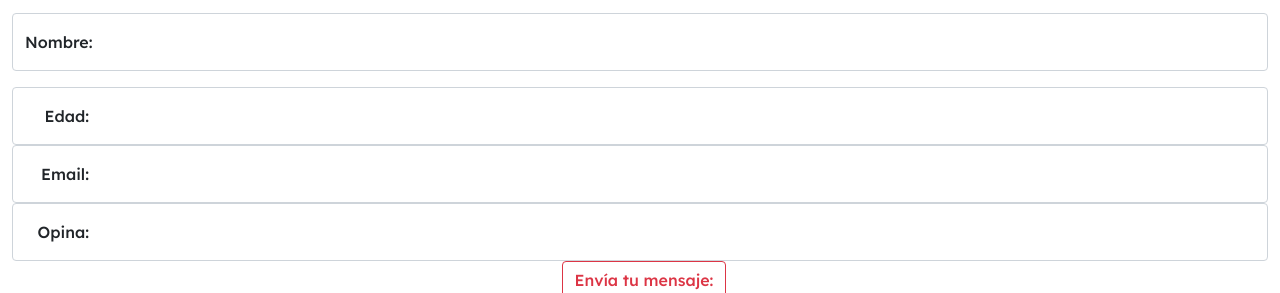
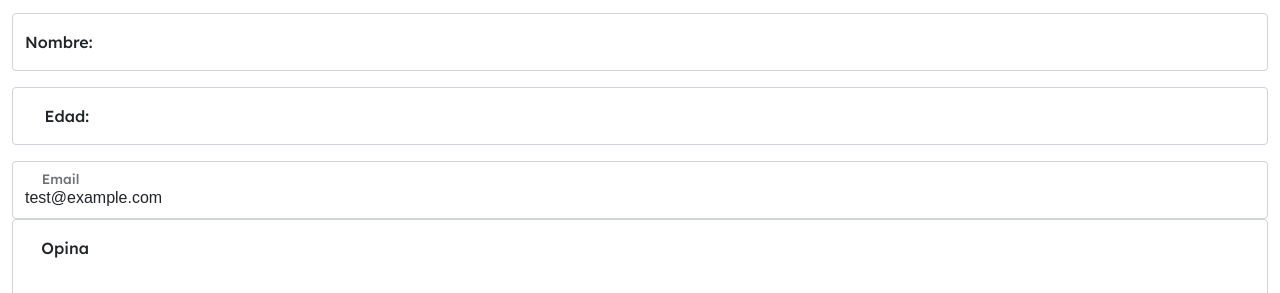
Before and after one commit to dggtn/GangotenaDaniela-DesarrolloWebCoderHouse, a plain HTML site: page pages/contacto.html in a window 1280 px wide. Shown: the part 698-991 px from the top of the page. Drawn offline with nearby package versions, Linux system fonts and the light colour scheme; a web font is replaced by a local one.

Commit message:
mejorar formulario

```diff
--- a/pages/contacto.html
+++ b/pages/contacto.html
@@ -4,7 +4,12 @@
     <meta charset="utf-8" />
     <meta name="viewport" content="width=device-width, initial-scale=1" />
     <title>Contacto</title>
-    <link href="https://cdn.jsdelivr.net/npm/bootstrap@5.0.2/dist/css/bootstrap.min.css" rel="stylesheet" integrity="sha384-EVSTQN3/azprG1Anm3QDgpJLIm9Nao0Yz1ztcQTwFspd3yD65VohhpuuCOmLASjC" crossorigin="anonymous">
+    <link
+      href="https://cdn.jsdelivr.net/npm/bootstrap@5.0.2/dist/css/bootstrap.min.css"
+      rel="stylesheet"
+      integrity="sha384-EVSTQN3/azprG1Anm3QDgpJLIm9Nao0Yz1ztcQTwFspd3yD65VohhpuuCOmLASjC"
+      crossorigin="anonymous"
+    />
     <link rel="stylesheet" href="../styles/styles.css" />
     <style>
       @import url("https://fonts.googleapis.com/css2?family=Josefin+Sans&family=Roboto:wght@700&display=swap");
@@ -13,7 +18,9 @@
   <body>
     <nav class="navbar navbar-expand-lg navbar-light bg-light">
       <div class="container-fluid">
-        <a style="color: #f06292" class="navbar-brand" href="../index.html">Museo Bellas Artes</a>
+        <a style="color: #f06292" class="navbar-brand" href="../index.html"
+          >Museo Bellas Artes</a
+        >
         <button
           class="navbar-toggler"
           type="button"
@@ -37,7 +44,12 @@
               <a class="nav-link" href="historia.html">Historia</a>
             </li>
             <li class="nav-item">
-              <a class="nav-link active" aria-current="page" href="contacto.html">Contacto</a>
+              <a
+                class="nav-link active"
+                aria-current="page"
+                href="contacto.html"
+                >Contacto</a
+              >
             </li>
           </ul>
         </div>
@@ -61,8 +73,8 @@
           </h1>
           <p class="text-dark">
             Escribenos y comentanos que es lo que más te gustó del museo,si
-              debemos cambiar algo o simplemente tus ideas! Tu aporte nos
-              permite mejorar el funcionamiento del museo!
+            debemos cambiar algo o simplemente tus ideas! Tu aporte nos permite
+            mejorar el funcionamiento del museo!
           </p>
         </div>
         <div class="col-md-12 text-center">
@@ -72,42 +84,42 @@
                 type="email"
                 class="form-control"
                 id="floatingInput"
-                  placeholder="name@example.com"
+                placeholder="Name"
               />
               <label for="floatingInput">Nombre:</label>
             </div>
-              <div class="form-floating">
+            <div class="form-floating mb-3">
               <input
-                  type="password"
+                type="email"
                 class="form-control"
-                  id="floatingPassword"
-                  placeholder="Password"
+                id="floatingInput"
+                placeholder="Name"
               />
               <label for="floatingInput">Edad:</label>
             </div>
+            <form class="form-floating">
+              <input
+                type="email"
+                class="form-control"
+                id="floatingInputValue"
+                placeholder="name@example.com"
+                value="test@example.com"
+              />
+              <label for="floatingInputValue">Email</label>
+            </form>
             <div class="form-floating">
-                <input
-                  type="password"
+              <textarea
                 class="form-control"
-                  id="floatingPassword"
-                  placeholder="Password"
-                />
-                <label for="floatingInput">Email:</label>
+                placeholder="Leave a comment here"
+                id="floatingTextarea2"
+                style="height: 100px"
+              ></textarea>
+              <label for="floatingTextarea2">Opina</label>
             </div>
-              <div class="form-floating">
-                <input
-                  type="password"
-                  class="form-control"
-                  id="floatingPassword"
-                  placeholder="Password"
-                />
-                <label for="floatingInput">Opina:</label>
 
             <button type="button" class="btn btn-outline-danger">
               Envía tu mensaje:
             </button>
-              </div>
-            </div>
           </div>
         </div>
       </div>
@@ -144,6 +156,10 @@
         </div>
       </div>
     </footer>
-    <script src="https://cdn.jsdelivr.net/npm/bootstrap@5.0.2/dist/js/bootstrap.bundle.min.js" integrity="sha384-MrcW6ZMFYlzcLA8Nl+NtUVF0sA7MsXsP1UyJoMp4YLEuNSfAP+JcXn/tWtIaxVXM" crossorigin="anonymous"></script>
+    <script
+      src="https://cdn.jsdelivr.net/npm/bootstrap@5.0.2/dist/js/bootstrap.bundle.min.js"
+      integrity="sha384-MrcW6ZMFYlzcLA8Nl+NtUVF0sA7MsXsP1UyJoMp4YLEuNSfAP+JcXn/tWtIaxVXM"
+      crossorigin="anonymous"
+    ></script>
   </body>
 </html>
```
Lines whose indentation alone changed are shown as unchanged.
